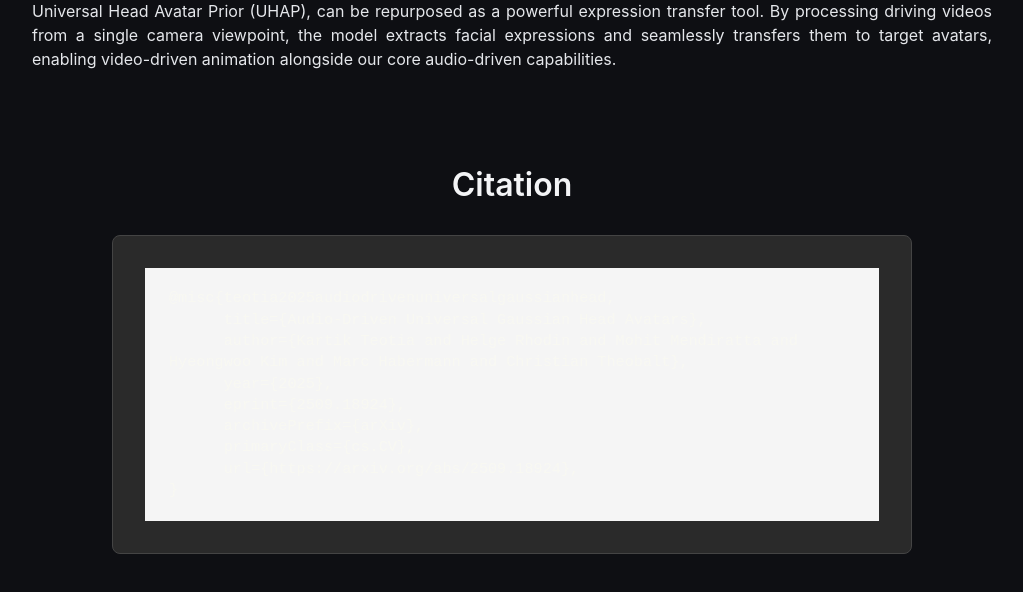
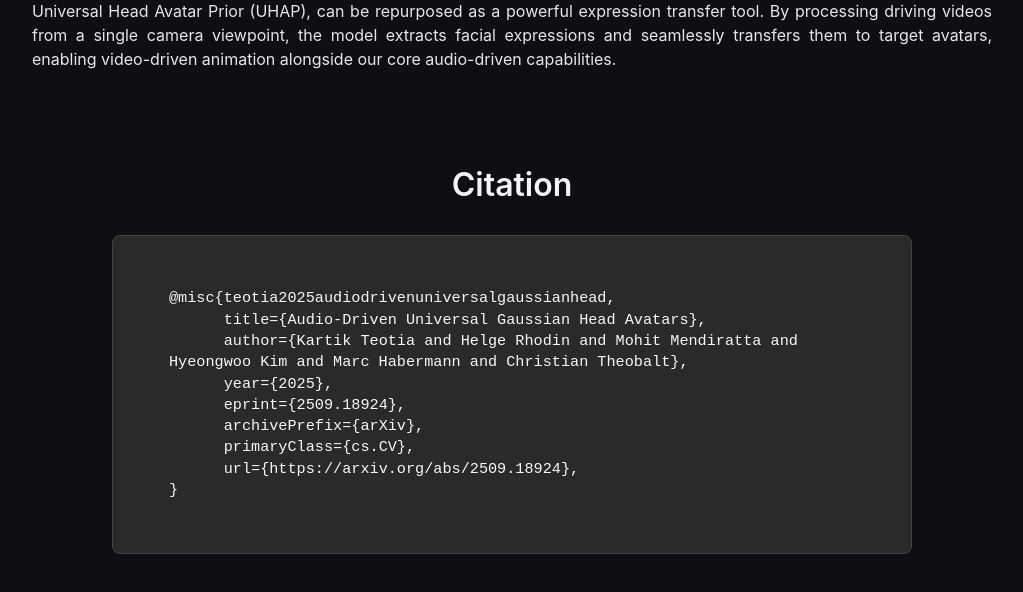
Before and after one commit to Kartik-Teotia/UniGAHA, a plain HTML site: page index.html in a window 1280 px wide. Shown: the part 2605-3197 px from the top of the page, without its empty margins (128-1151 px from the left). Drawn offline with nearby package versions, Linux system fonts and the light colour scheme.

Commit message:
Add UniGAHA publication and update homepage

```diff
--- a/index.html
+++ b/index.html
@@ -198,6 +198,34 @@
     /* Ensure section headings and subtitle are bright enough on dark bg */
     .title.is-3 { color: #f3f4f6 !important; }
     .subtitle.is-4 { color: #e5e7eb !important; }
+    /* Citation section styling - force override everything */
+    .citation-box {
+      background-color: #2a2a2a !important;
+      background: #2a2a2a !important;
+      padding: 2rem !important;
+      border-radius: 8px !important;
+      text-align: left !important;
+      margin: 0 auto !important;
+      max-width: 800px !important;
+      border: 1px solid #444 !important;
+    }
+    .citation-text {
+      color: #f8f8f2 !important;
+      background: transparent !important;
+      background-color: transparent !important;
+      font-family: 'Courier New', monospace !important;
+      font-size: 0.95rem !important;
+      margin: 0 !important;
+      white-space: pre-wrap !important;
+      line-height: 1.4 !important;
+    }
+    /* Override any body/section defaults that might interfere */
+    .citation-section {
+      background: #0e0f13 !important;
+    }
+    .citation-section * {
+      color: #f8f8f2 !important;
+    }
   </style>
 </head>
 <body>
@@ -460,13 +488,13 @@
     </div>
   </section>
 
-  <section class="section">
+  <section class="section citation-section">
     <div class="container is-max-desktop">
       <div class="columns is-centered">
         <div class="column has-text-centered">
-          <h2 class="title is-3" style="margin-bottom: 2rem;">Citation</h2>
-          <div style="background: #2a2a2a; padding: 2rem; border-radius: 8px; text-align: left; margin: 0 auto; max-width: 800px; border: 1px solid #444;">
-            <pre style="color: #f8f8f2; font-family: 'Courier New', monospace; font-size: 0.95rem; margin: 0; white-space: pre-wrap; line-height: 1.4;">@misc{teotia2025audiodrivenuniversalgaussianhead,
+          <h2 class="title is-3" style="margin-bottom: 2rem; color: #f3f4f6 !important;">Citation</h2>
+          <div class="citation-box">
+            <pre class="citation-text">@misc{teotia2025audiodrivenuniversalgaussianhead,
       title={Audio-Driven Universal Gaussian Head Avatars},
       author={Kartik Teotia and Helge Rhodin and Mohit Mendiratta and Hyeongwoo Kim and Marc Habermann and Christian Theobalt},
       year={2025},
```
